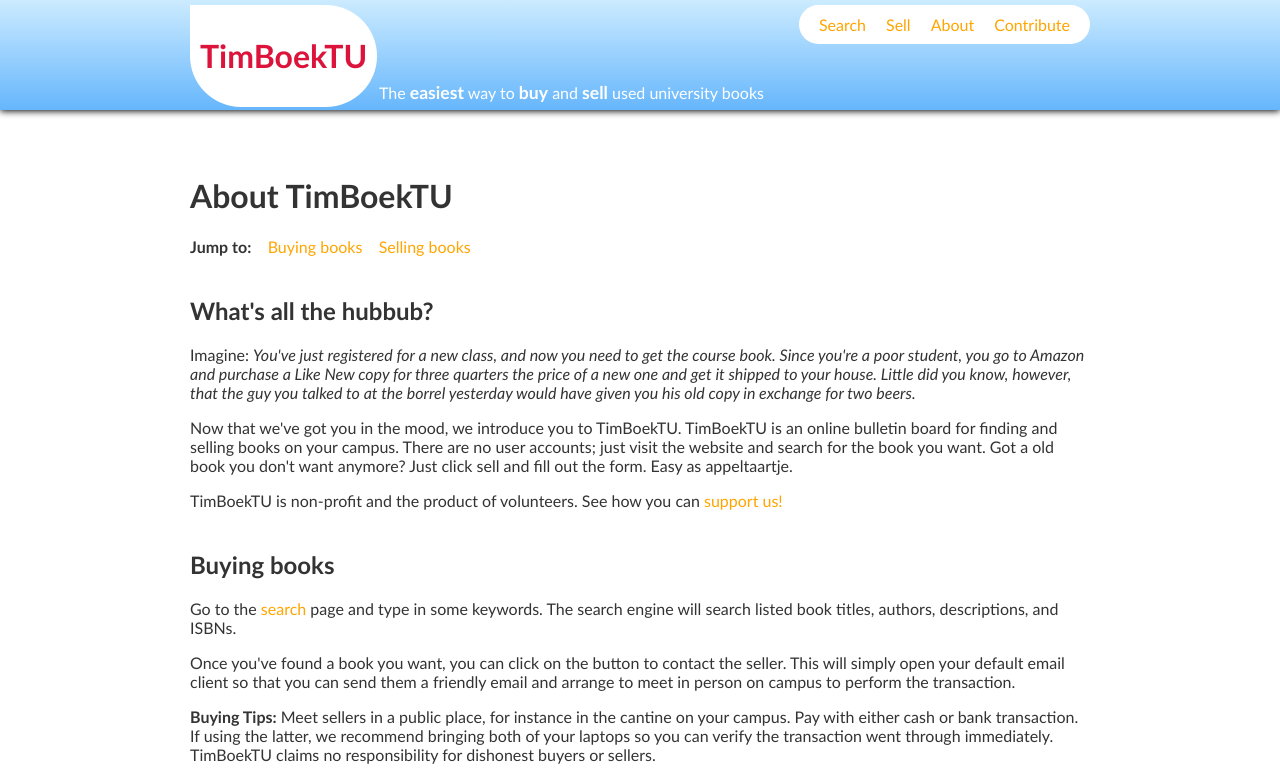
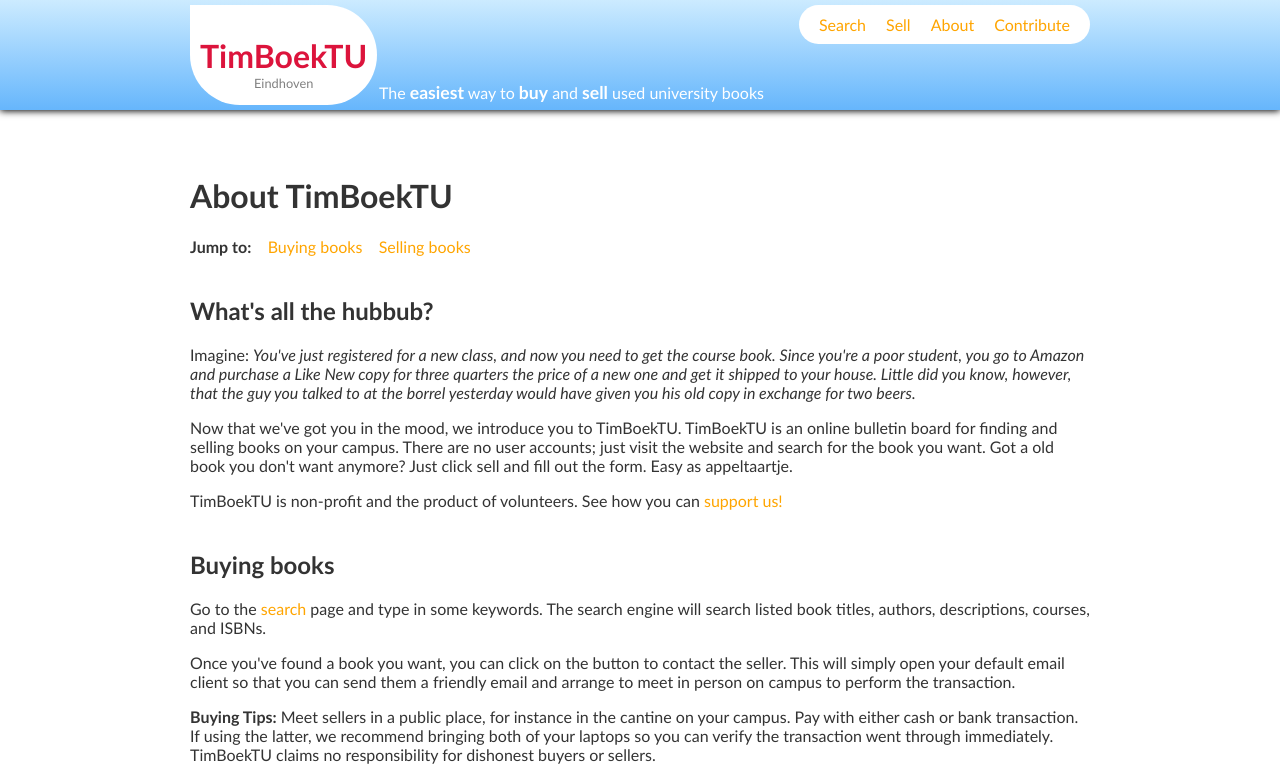
Before and after one commit to phoxicle/timboektu, a Django app: page /about/ in a window 1280 px wide. Shown: the top 768 px of the page. Run offline with Django 3.2, Linux system fonts and the light colour scheme; parts of the project's set-up code (start-up, migrations or seed data) failed here and were passed over.

Commit message:
Adding location under logo

```diff
--- a/timboektu/books/static/css/global.css
+++ b/timboektu/books/static/css/global.css
@@ -49,15 +49,26 @@ a:hover {
 
 #logo {
 	background: white;
-	padding :10px;
+	padding: 10px 10px 15px;
+	height: 75px;
 	float: left;
 	border-radius: 0 60px 60px;
+}
+
+#logo h1 {
+	margin-bottom: 0;
 }
 
 #logo a {
 	color: crimson;
 	/*text-shadow: 6px -3px 2px orange;*/
 	text-decoration: none;
+}
+
+#logo .location {
+	text-align: center;
+	color: grey;
+	font-size: .8em;
 }
 
 #nav {
--- a/timboektu/books/views.py
+++ b/timboektu/books/views.py
@@ -123,3 +123,6 @@ def about(request):
 
 def contribute(request):
     return render(request, 'contribute.html')
+
+def locations(request):
+    return render(request, 'locations.html')
--- a/timboektu/templates/about.html
+++ b/timboektu/templates/about.html
@@ -21,7 +21,8 @@ the form. Easy as appeltaartje.</p>
 
 <a name="buying"></a>
 <h2>Buying books</h2>
-<p>Go to the <a href="{% url timboektu.books.views.index %}">search</a> page and type in some keywords. The search engine will search listed book titles, authors, descriptions, and ISBNs.</p>
+<p>Go to the <a href="{% url timboektu.books.views.index %}">search</a> page and type in some keywords. The search engine will search
+listed book titles, authors, descriptions, courses, and ISBNs.</p>
 <p>Once you've found a book you want, you can click on the button to contact the seller. This will simply open your default email client
 so that you can send them a friendly email and arrange to meet in person on campus to perform the transaction.</p>
 <p><strong>Buying Tips:</strong> Meet sellers in a public place, for instance in the cantine on your campus. Pay with either cash or bank
--- a/timboektu/templates/base.html
+++ b/timboektu/templates/base.html
@@ -10,7 +10,7 @@
     <script type="text/javascript" src="{{ STATIC_URL }}js/global.js"></script>
 
 
-    <title>TimBoekTU</title>
+    <title>TimBoekTU: Used university books</title>
 
 </head>
 <body>
@@ -21,6 +21,7 @@
 
 		<div id="logo">
 			<h1><a href="{% url timboektu.books.views.index %}">TimBoekTU</a></h1>
+			<div class="location">Eindhoven</div>
 		</div> <!-- logo -->
 
 		<div id="tagline">The <a href="{% url timboektu.books.views.about %}">easiest</a> way to <a href="{% url timboektu.books.views.index %}">buy</a> and <a href="{% url timboektu.books.views.new %}">sell</a> used university books</div>
--- a/timboektu/urls.py
+++ b/timboektu/urls.py
@@ -18,6 +18,7 @@ urlpatterns = patterns('',
     url(r'^contribute/$', 'timboektu.books.views.contribute'),
     url(r'^post/confirm/(?P<post_hash>.+)/$', 'timboektu.books.views.confirm'),
     url(r'^delete/$', 'timboektu.books.views.delete'),
+    url(r'^locations/$', 'timboektu.books.views.locations'),
 
     # Uncomment the admin/doc line below to enable admin documentation:
     # url(r'^admin/doc/', include('django.contrib.admindocs.urls')),
```
